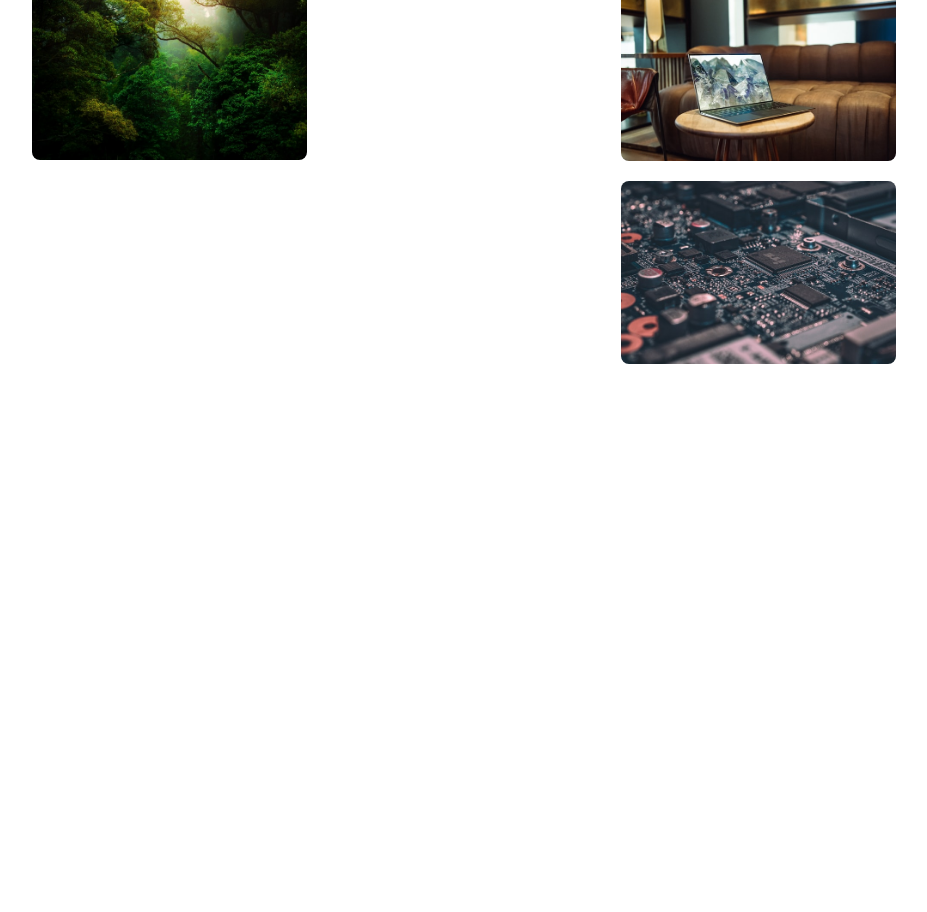
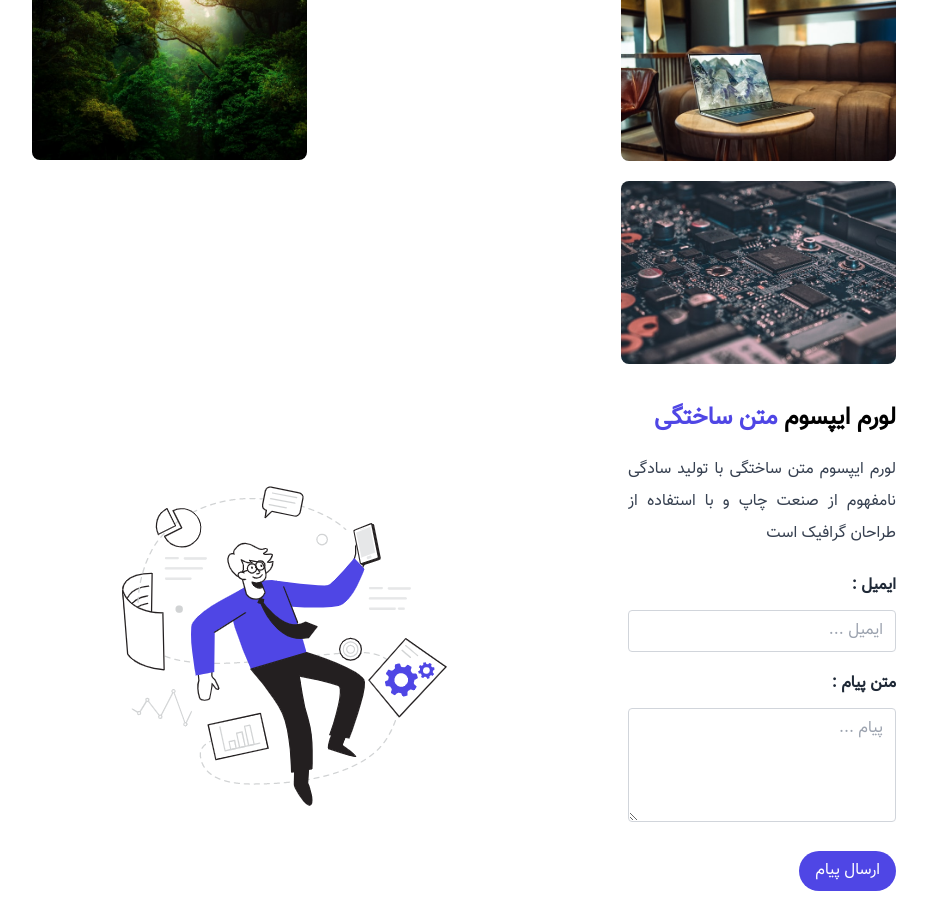
Before and after one commit to m3hdi-trader/tailwind-projet, a website: page index.html in a window 1280 px wide. Shown: the part 2280-3192 px from the top of the page, without its empty margins (176-1103 px from the left). Before the commit the page ends 2660 px from the top, so only its background shows below. Drawn offline with nearby package versions, Linux system fonts and the light colour scheme; files whose address does not match are found by name.

Commit message:
The contact us section was done

```diff
--- a/index.html
+++ b/index.html
@@ -423,7 +423,7 @@
               <li
                 x-text="tab.display_category"
                 @click="tabName=tab.category"
-                class="px-4 py-2 cursor-pointer"
+                class="px-4 py-2 cursor-pointer dark:text-white"
                 :class="tabName==tab.category && 'border-b-4 border-indigo-600'"
               ></li>
             </template>
@@ -442,6 +442,49 @@
       </div>
     </section>
     <!-- end Gallery -->
+
+    <!-- contact us -->
+    <section>
+      <div class="container mx-auto py-4 px-10 lg:px-20 lg:w-4/5">
+        <div class="flex items-center flex-col lg:flex-row gap-x-24">
+          <div class="mt-8 lg:mt-0">
+            <h1 class="text-2xl font-bold mb-5 dark:text-white">
+              لورم ایپسوم <span class="text-indigo-600">متن ساختگی</span>
+            </h1>
+
+            <p
+              class="text-gray-700 text-justify leading-8 mb-6 dark:text-white"
+            >
+              لورم ایپسوم متن ساختگی با تولید سادگی نامفهوم از صنعت چاپ و با
+              استفاده از طراحان گرافیک است
+            </p>
+            <form action="#">
+              <div>
+                <label class="form-label" for="email">ایمیل :</label>
+                <input
+                  class="form-input"
+                  id="email"
+                  type="email"
+                  placeholder="ایمیل ..."
+                />
+              </div>
+              <div class="mt-5">
+                <label class="form-label" for="text">متن پیام :</label>
+                <textarea
+                  rows="4"
+                  class="form-input"
+                  id="text"
+                  placeholder="پیام ..."
+                ></textarea>
+              </div>
+              <button class="btn btn-primary mt-5">ارسال پیام</button>
+            </form>
+          </div>
+          <img src="./dist/images/img_2.png" alt="" />
+        </div>
+      </div>
+    </section>
+    <!-- End Contact Us -->
 
     <script>
       document.addEventListener("alpine:init", () => {
--- a/src/input.css
+++ b/src/input.css
@@ -41,6 +41,14 @@
     }
 
     [x-cloak] { display: none !important; }
+
+    .form-label{
+        @apply text-gray-800 font-bold block dark:text-white
+    }
+
+    .form-input{
+        @apply w-full border border-gray-300 py-2 px-3 mt-3 rounded focus:outline-none focus:ring-4 focus:ring-opacity-50 focus:ring-indigo-600 dark:bg-gray-800
+    }
 }
 
 @layer utilities{
```
Also changed, not shown: dist/output.css.
